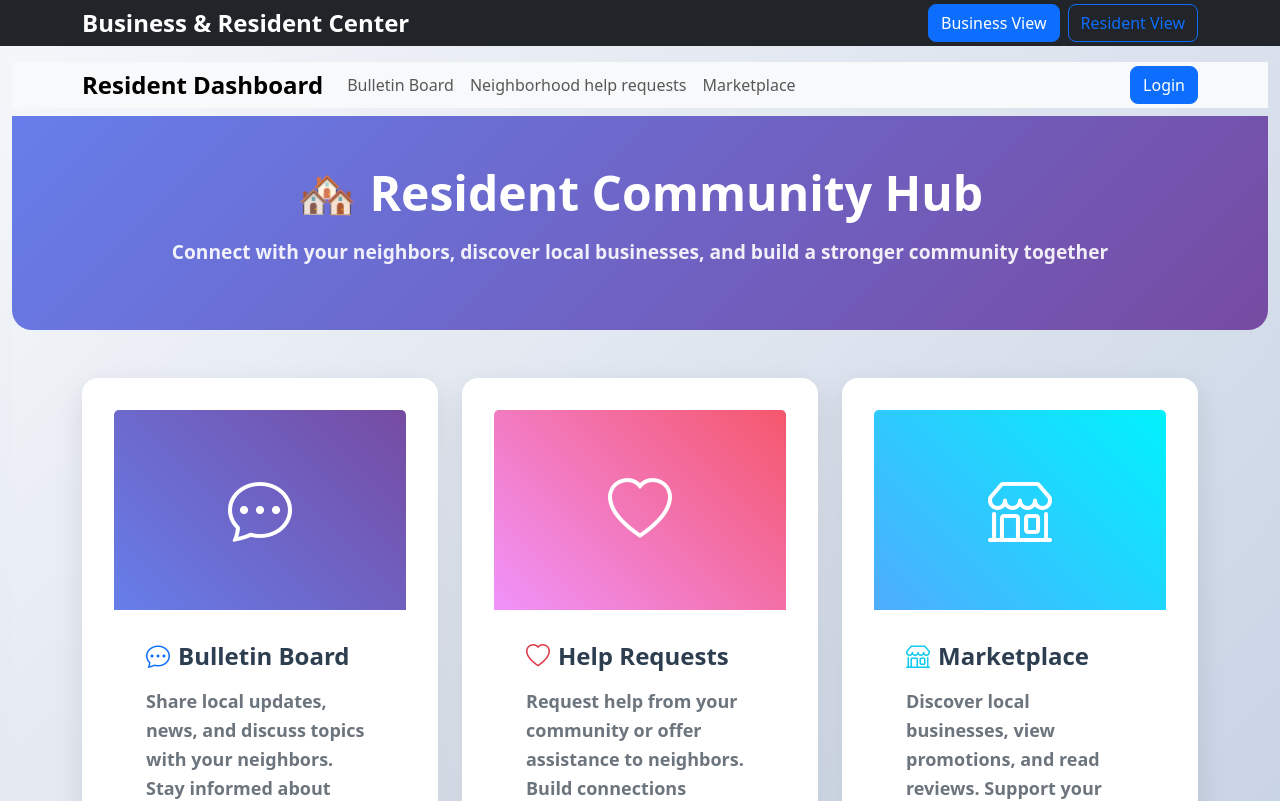
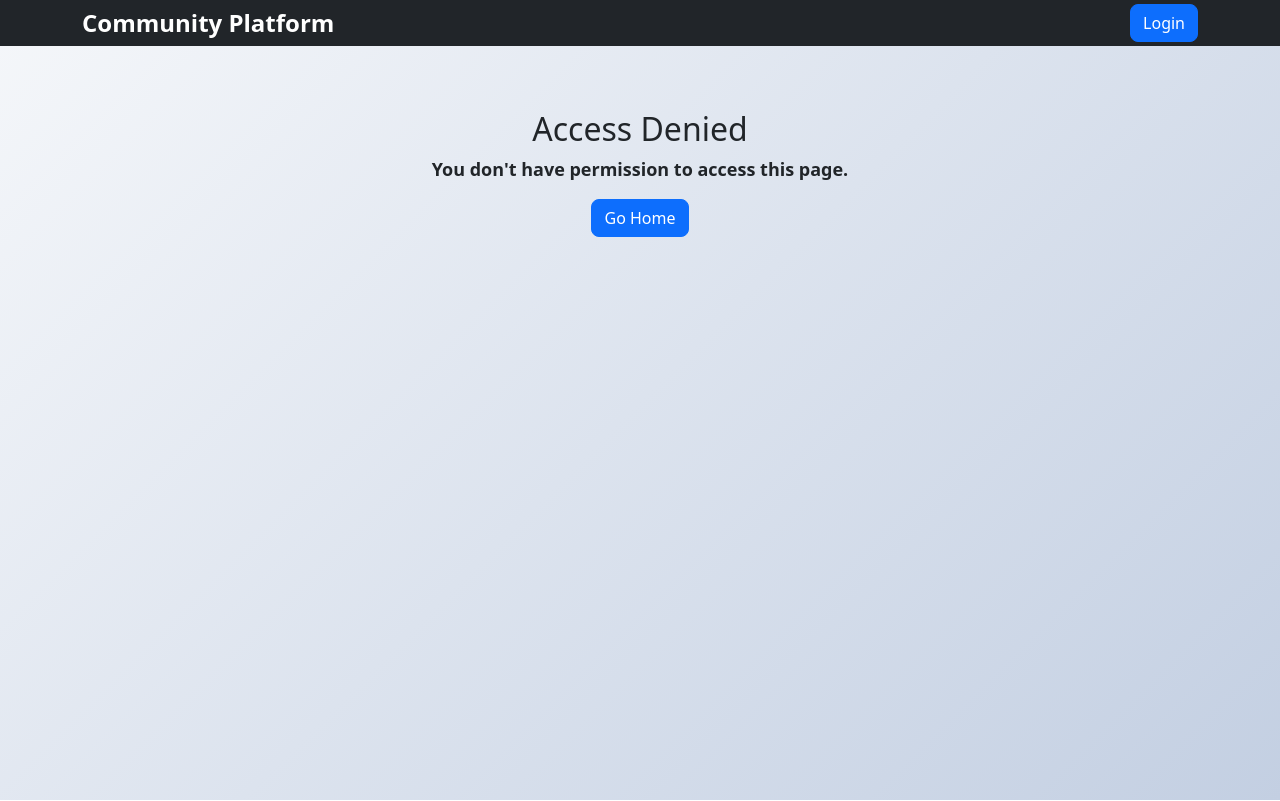
Before and after one commit to tanyatruong/COMP308GroupProject, a React (Vite) app in the folder client/business-app/: page /resident in a window 1280 px wide. Shown: the top 801 px of the page. Built offline with nearby package versions, Linux system fonts and the light colour scheme.

Commit message:
feat: implement role-based access control and remove view toggle buttons

```diff
--- a/client/business-app/src/App.jsx
+++ b/client/business-app/src/App.jsx
@@ -28,26 +28,21 @@ import NeighborhoodHelpRequests from "./components/residentCommunity/Neighborhoo
 import IndividualDiscussion from "./components/residentCommunity/BulletinBoard/IndividualDiscussion";
 
 function App() {
-  const [userType, setUserType] = useState("business"); // Default to business view
+  const [userRole, setUserRole] = useState(null);
+  const [isLoggedIn, setIsLoggedIn] = useState(false);
 
-  // For the View toggle buttons
-  const handleBusinessView = () => {
-    setUserType("business");
-    localStorage.setItem("userType", "business");
-    window.location.href = "/business";
-  };
+  // Check user role from localStorage
+  useEffect(() => {
+    const userId = localStorage.getItem('userId');
+    const username = localStorage.getItem('username');
+    const role = localStorage.getItem('role');
 
-  const handleResidentView = () => {
-    setUserType("resident");
-    localStorage.setItem("userType", "resident");
-    window.location.href = "/resident";
-  };
-
-  // Initialize userType from localStorage if available
-  useEffect(() => {
-    const savedUserType = localStorage.getItem("userType");
-    if (savedUserType) {
-      setUserType(savedUserType);
+    if (userId && username && role) {
+      setUserRole(role);
+      setIsLoggedIn(true);
+    } else {
+      setUserRole(null);
+      setIsLoggedIn(false);
     }
   }, []);
 
@@ -57,43 +52,73 @@ function App() {
         <Navbar bg="dark" variant="dark" expand="lg">
           <Container>
             <Navbar.Brand as={Link} to="/">
-              Business & Resident Center
+              {userRole === 'BusinessOwner' ? 'Business Dashboard' :
+               userRole === 'Resident' ? 'Resident Community Hub' :
+               userRole === 'CommunityOrganizer' ? 'Community Organizer Hub' :
+               'Community Platform'}
             </Navbar.Brand>
             <Navbar.Toggle aria-controls="basic-navbar-nav" />
             <Navbar.Collapse id="basic-navbar-nav">
               <Nav className="me-auto">
-                {/* Removed the Dashboard links as requested */}
+                {isLoggedIn && userRole === 'BusinessOwner' && (
+                  <>
+                    <Nav.Link as={Link} to="/business/profile">Profile</Nav.Link>
+                    <Nav.Link as={Link} to="/business/offers">Promotions</Nav.Link>
+                    <Nav.Link as={Link} to="/business/reviews">Reviews</Nav.Link>
+                  </>
+                )}
+                {isLoggedIn && (userRole === 'Resident' || userRole === 'CommunityOrganizer') && (
+                  <>
+                    <Nav.Link as={Link} to="/resident/bulletinboard">Bulletin Board</Nav.Link>
+                    <Nav.Link as={Link} to="/resident/marketplace">Marketplace</Nav.Link>
+                    <Nav.Link as={Link} to="/resident/neighborhoodhelprequests">Help Requests</Nav.Link>
+                  </>
+                )}
               </Nav>
-              <div className="d-flex">
+              <Nav className="ms-auto">
+                {isLoggedIn ? (
                   <Button
-                  variant={
-                    userType === "business" ? "primary" : "outline-primary"
-                  }
-                  onClick={handleBusinessView}
-                  className="me-2"
+                    variant="outline-light"
+                    onClick={() => {
+                      localStorage.removeItem('userId');
+                      localStorage.removeItem('username');
+                      localStorage.removeItem('role');
+                      window.location.reload();
+                    }}
                   >
-                  Business View
+                    Logout
                   </Button>
+                ) : (
                   <Button
-                  variant={
-                    userType === "resident" ? "primary" : "outline-primary"
-                  }
-                  onClick={handleResidentView}
+                    variant="primary"
+                    onClick={() => window.open('http://localhost:5173', '_blank')}
                   >
-                  Resident View
+                    Login
                   </Button>
-              </div>
+                )}
+              </Nav>
             </Navbar.Collapse>
           </Container>
         </Navbar>
 
         <Container fluid className="mt-3">
           <Routes>
-            {/* Default route */}
+            {/* Default route - role-based */}
             <Route
               path="/"
               element={
-                userType === "business" ? (
+                !isLoggedIn ? (
+                  <div className="text-center p-5">
+                    <h2>Welcome to the Community Platform</h2>
+                    <p>Please log in to access your dashboard</p>
+                    <Button
+                      variant="primary"
+                      onClick={() => window.open('http://localhost:5173', '_blank')}
+                    >
+                      Login
+                    </Button>
+                  </div>
+                ) : userRole === 'BusinessOwner' ? (
                   <BusinessDashboard />
                 ) : (
                   <ResidentDashboard />
@@ -101,19 +126,21 @@ function App() {
               }
             />
 
-            {/* Business routes */}
+            {/* Business routes - only accessible to BusinessOwner */}
+            {isLoggedIn && userRole === 'BusinessOwner' && (
+              <>
                 <Route path="/business" element={<BusinessDashboard />} />
                 <Route path="/business/profile" element={<BusinessProfile onlyDisplay={true} />}/>
                 <Route path="/business/create-profile" element={<CreateBusinessProfile />} />
-
                 <Route path="/business/offers" element={<OffersList />} />
                 <Route path="/business/create-offer" element={<CreateOffer />} />
                 <Route path="/business/reviews" element={<ReviewsList />} />
+              </>
+            )}
 
-            {/* Authentication routes */}
-            <Route path="/login" element={<div className="text-center p-5"><h2>Please use the Auth App at <a href="http://localhost:3001" target="_blank" rel="noopener noreferrer">http://localhost:3001</a></h2></div>} />
-
-            {/* Resident routes */}
+            {/* Resident routes - accessible to Resident and CommunityOrganizer */}
+            {isLoggedIn && (userRole === 'Resident' || userRole === 'CommunityOrganizer') && (
+              <>
                 <Route path="/resident" element={<ResidentDashboard />} />
                 <Route path="/resident/bulletinboard" element={<BulletinBoard />} />
                 <Route path="/resident/marketplace" element={<Marketplace />} />
@@ -129,6 +156,29 @@ function App() {
                   path="/resident/bulletinboard/:postId"
                   element={<IndividualDiscussion />}
                 />
+              </>
+            )}
+
+            {/* Authentication routes */}
+            <Route path="/login" element={
+              <div className="text-center p-5">
+                <h2>Please use the Auth App at <a href="http://localhost:5173" target="_blank" rel="noopener noreferrer">http://localhost:5173</a></h2>
+              </div>
+            } />
+
+            {/* Fallback for unauthorized access */}
+            <Route path="*" element={
+              <div className="text-center p-5">
+                <h2>Access Denied</h2>
+                <p>You don't have permission to access this page.</p>
+                <Button
+                  variant="primary"
+                  onClick={() => window.location.href = '/'}
+                >
+                  Go Home
+                </Button>
+              </div>
+            } />
           </Routes>
         </Container>
       </div>
--- a/client/business-app/src/components/business/BusinessDashboard.jsx
+++ b/client/business-app/src/components/business/BusinessDashboard.jsx
@@ -115,6 +115,22 @@ const BusinessDashboard = () => {
   const navigateToReviews = () => navigate('/business/reviews');
   const navigateToCreateOffer = () => navigate('/business/create-offer');
 
+  // Check if user has correct role
+  if (isLoggedIn && user?.role !== 'BusinessOwner') {
+    return (
+      <div className="text-center p-5">
+        <h2>Access Denied</h2>
+        <p>This dashboard is only available for Business Owners.</p>
+        <Button
+          variant="primary"
+          onClick={() => window.location.href = '/'}
+        >
+          Go Home
+        </Button>
+      </div>
+    );
+  }
+
   if (loading) return <div className="text-center p-5">Loading...</div>;
 
   const hasBusinessProfile = !error && data && data.businessProfileByOwner;
@@ -135,14 +151,13 @@ const BusinessDashboard = () => {
                 <h1 className="mb-2 fw-bold">🏢 Business Owner Dashboard</h1>
                 <p className="mb-0 opacity-75">Manage your business profile, promotions, and customer reviews</p>
               </div>
-              {isLoggedIn ? (
-                <Button variant="light" onClick={handleLogout} className="px-4 py-2">
-                  <i className="bi bi-box-arrow-right me-2"></i>Logout
-                </Button>
-              ) : (
-                <Button variant="primary" onClick={handleLogin} className="px-4 py-2">
-                  <i className="bi bi-box-arrow-in-right me-2"></i>Login
-                </Button>
+              {!isLoggedIn && (
+                <div className="text-center">
+                  <p className="text-muted mb-3">Please log in to access your business dashboard</p>
+                  <Button variant="primary" onClick={handleLogin} className="px-4 py-2">
+                    <i className="bi bi-box-arrow-in-right me-2"></i>Login
+                  </Button>
+                </div>
               )}
             </Col>
           </Row>
--- a/client/business-app/src/components/residentCommunity/commonComponents/ResidentNavBar/ResidentNavBar.jsx
+++ b/client/business-app/src/components/residentCommunity/commonComponents/ResidentNavBar/ResidentNavBar.jsx
@@ -11,11 +11,13 @@ import "./ResidentNavBar.css";
 const ResidentNavBar = () => {
   const navigate = useNavigate();
   const [isLoggedIn, setIsLoggedIn] = useState(false);
+  const [userRole, setUserRole] = useState(null);
 
   useEffect(() => {
     // Check if user is logged in
     const role = localStorage.getItem("role");
     const username = localStorage.getItem("username");
+    setUserRole(role);
     setIsLoggedIn(!!(role && username));
   }, []);
 
@@ -30,7 +32,9 @@ const ResidentNavBar = () => {
     <>
       <Navbar expand="lg" className="bg-body-tertiary mb-2">
         <Container>
-          <Navbar.Brand href="/residentdashboard">Resident Dashboard</Navbar.Brand>
+          <Navbar.Brand href="/residentdashboard">
+            {userRole === 'CommunityOrganizer' ? 'Community Organizer Hub' : 'Resident Community Hub'}
+          </Navbar.Brand>
           <Navbar.Toggle aria-controls="basic-navbar-nav" />
           <Navbar.Collapse id="basic-navbar-nav">
             <Nav className="me-auto">
@@ -54,14 +58,13 @@ const ResidentNavBar = () => {
               </NavDropdown> */}
             </Nav>
             <Nav className="ms-auto">
-              {isLoggedIn ? (
-                <Button variant="outline-danger" onClick={handleLogout}>
-                  Logout
-                </Button>
-              ) : (
-                <Button variant="primary" onClick={() => window.open('http://localhost:5173', '_blank')}>
-                  Login
-                </Button>
+              {!isLoggedIn && (
+                <div className="text-center">
+                  <p className="text-muted mb-2">Please log in to access community features</p>
+                  <Button variant="primary" onClick={() => window.open('http://localhost:5173', '_blank')}>
+                    Login
+                  </Button>
+                </div>
               )}
             </Nav>
           </Navbar.Collapse>
--- a/client/business-app/src/components/residentCommunity/residentDashboard/ResidentDashboard.jsx
+++ b/client/business-app/src/components/residentCommunity/residentDashboard/ResidentDashboard.jsx
@@ -15,6 +15,38 @@ import ResidentNavBar from "../commonComponents/ResidentNavBar/ResidentNavBar";
 import "./ResidentDashboard.css";
 
 const ResidentDashboard = () => {
+  const [userRole, setUserRole] = useState(null);
+  const [isLoggedIn, setIsLoggedIn] = useState(false);
+
+  useEffect(() => {
+    const userId = localStorage.getItem('userId');
+    const username = localStorage.getItem('username');
+    const role = localStorage.getItem('role');
+
+    if (userId && username && role) {
+      setUserRole(role);
+      setIsLoggedIn(true);
+    } else {
+      setUserRole(null);
+      setIsLoggedIn(false);
+    }
+  }, []);
+
+  // Check if user has correct role
+  if (isLoggedIn && userRole !== 'Resident' && userRole !== 'CommunityOrganizer') {
+    return (
+      <div className="text-center p-5">
+        <h2>Access Denied</h2>
+        <p>This dashboard is only available for Residents and Community Organizers.</p>
+        <Button
+          variant="primary"
+          onClick={() => window.location.href = '/'}
+        >
+          Go Home
+        </Button>
+      </div>
+    );
+  }
   return (
     <div className="resident-dashboard">
       <ResidentNavBar />
```
Lines whose indentation alone changed are shown as unchanged.
